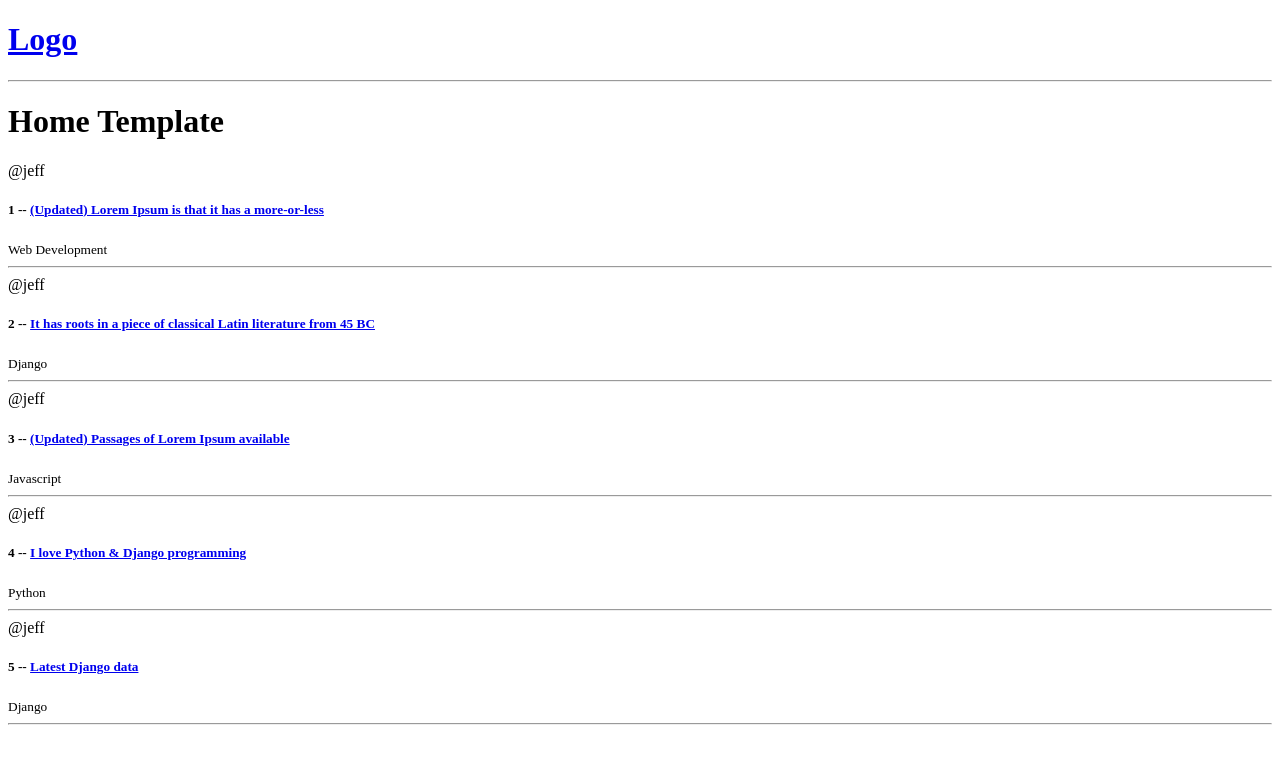
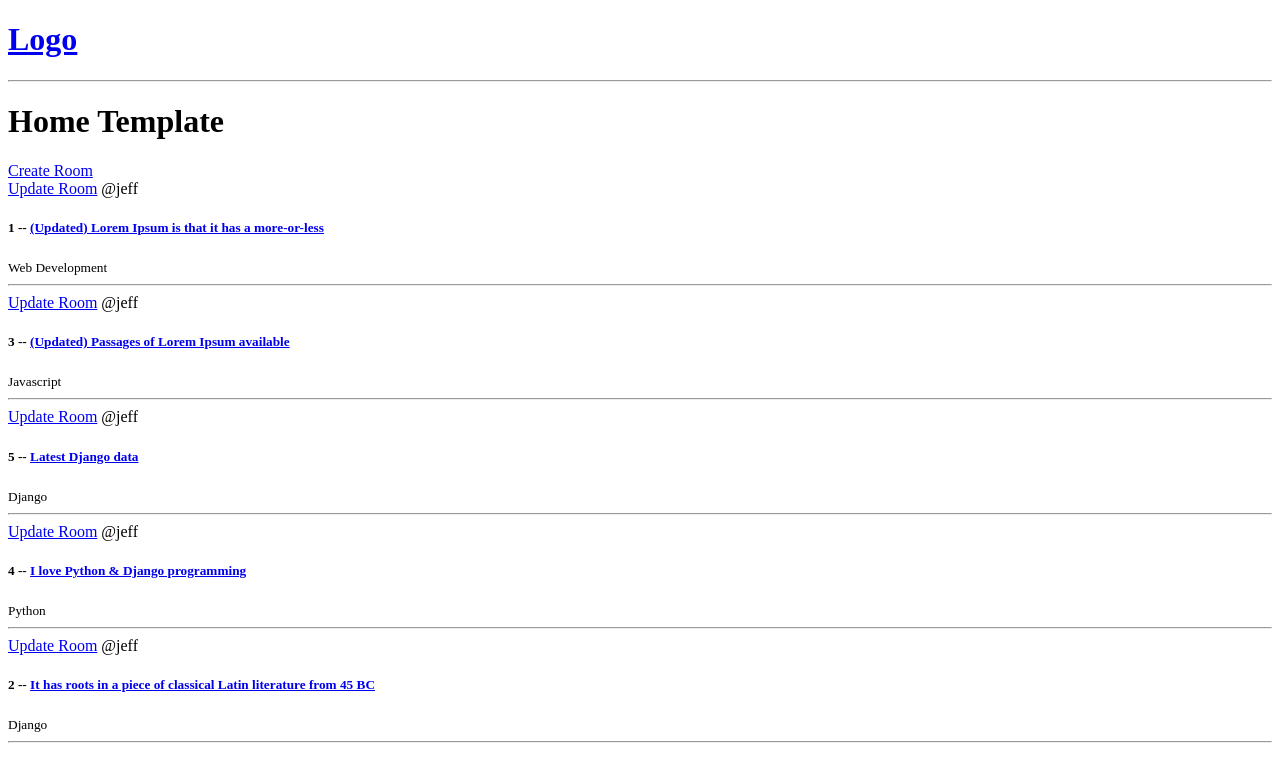
Before and after one commit to jeffmlazo/studybud, a Django app: page / in a window 1280 px wide. Shown: the top 782 px of the page. Run offline with Django 4.2, Linux system fonts and the light colour scheme; data comes from the database, SQL or seed files in the repository; both versions use the stored data as it was after the commit.

Commit message:
Add form template Add form create & update functionality

```diff
--- a/base/models.py
+++ b/base/models.py
@@ -18,6 +18,10 @@ class Room(models.Model):
     updated = models.DateTimeField(auto_now=True) # Takes a snapshot everytime the model is called
     created = models.DateTimeField(auto_now_add=True) # Takes a snapshot once only or if this instance is created in initial
 
+    class Meta:
+        # The '-' will order the latest updated or created post from the database
+        ordering = ['-updated', '-created']
+
     def __str__(self):
         return self.name
 
--- a/base/templates/base/home.html
+++ b/base/templates/base/home.html
@@ -3,9 +3,11 @@
 {% block content %}
 <h1>Home Template</h1>
 <div>
+    <a href="{% url 'create-room' %}">Create Room</a>
     <div>
         {% for room in rooms %}
         <div>
+            <a href="{% url 'update-room' room.id %}">Update Room</a>
             <span>@{{room.host.username}}</span>
             <h5>
                 {{room.id}}
--- a/base/urls.py
+++ b/base/urls.py
@@ -4,4 +4,6 @@ from . import views
 urlpatterns = [
     path('', views.home, name="home"),
     path('room/<str:pk>/', views.room, name="room"),
+    path('create-room/', views.createRoom, name="create-room"),
+    path('update-room/<str:pk>', views.updateRoom, name="update-room"),
 ]
--- a/base/views.py
+++ b/base/views.py
@@ -1,6 +1,7 @@
-from django.shortcuts import render
+from django.shortcuts import render, redirect
 from django.http import HttpResponse
 from .models import Room
+from .forms import RoomForm
 
 # Create your views here.
 
@@ -22,3 +23,27 @@ def room(request, pk):
     #         room = i
     context = {'room' : room}
     return render(request, 'base/room.html', context)
+
+def createRoom(request):
+    form = RoomForm()
+    if request.method == 'POST':
+        form = RoomForm(request.POST)
+        if form.is_valid():
+            form.save()
+            return redirect('home')
+
+    context = {'form': form}
+    return render(request, 'base/room_form.html', context)
+
+def updateRoom(request, pk):
+    room = Room.objects.get(id=pk)
+    form = RoomForm(instance=room)
+
+    if request.method == 'POST':
+        # This will replace the value of the form
+        form = RoomForm(request.POST, instance=room)
+        if form.is_valid():
+            form.save()
+            return redirect('home')
+    context = {'form': form}
+    return render(request, 'base/room_form.html', context)
```
Also changed, not shown: base/forms.py (added, +7 -0 lines), base/templates/base/room_form.html (added, +13 -0 lines), db.sqlite3.
